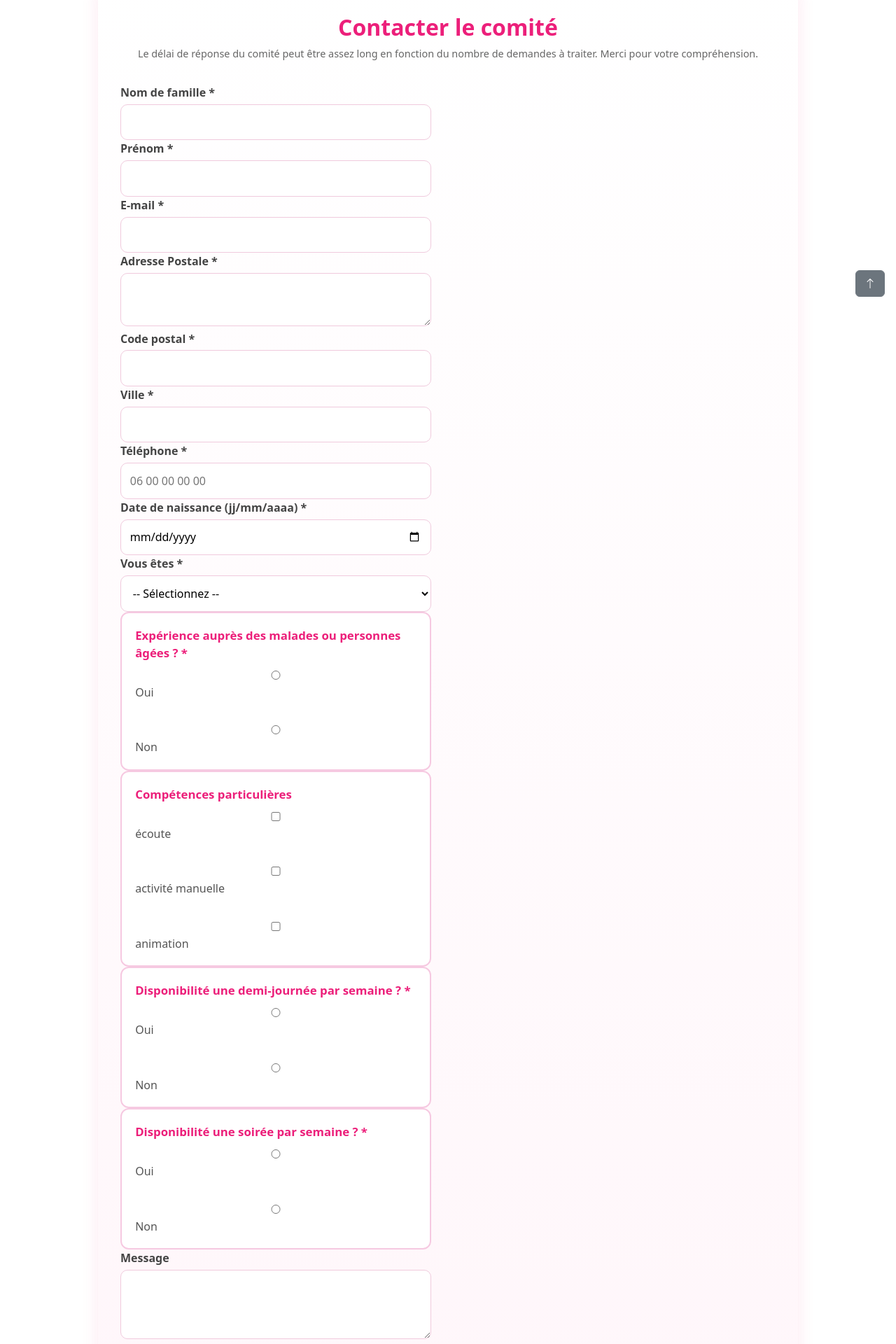
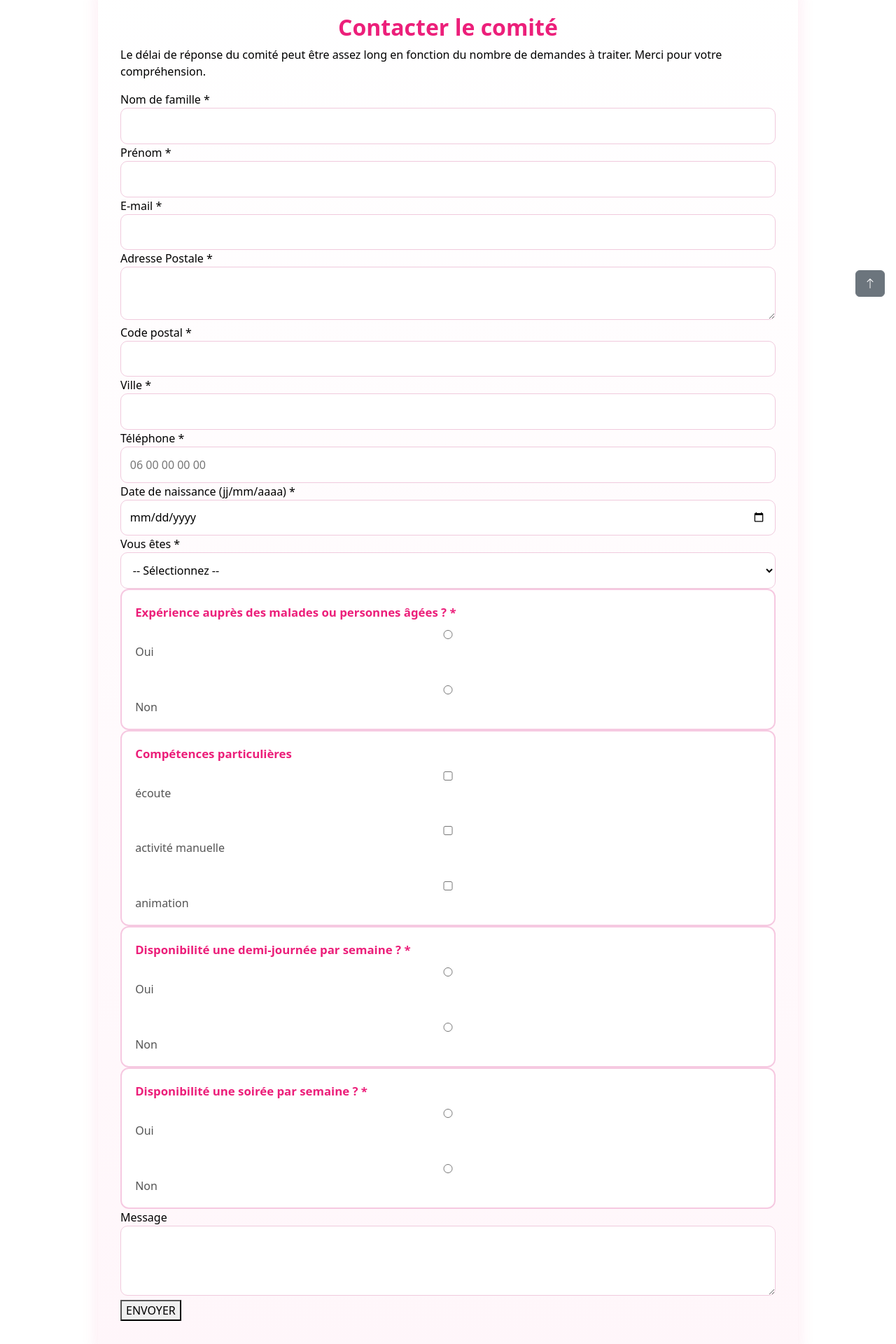
Before and after one commit to Kaidoat/SAE_S3, a PHP site: page /Benevole.html in a window 1280 px wide. Shown: the part 360-2280 px from the top of the page at 70% size. Run offline with PHP 8.4, Linux system fonts and the light colour scheme.

Commit message:
Update style.css

```diff
--- a/style.css
+++ b/style.css
@@ -192,26 +176,6 @@ main {
     margin-bottom: 0.5rem;
 }
 
-.small-note {
-    text-align: center;
-    font-size: 0.9rem;
-    color: #666;
-    margin-bottom: 2rem;
-}
-
-.benevole-form {
-    display: grid;
-    grid-template-columns: 1fr 1fr;
-    gap: 2rem 3rem;
-}
-
-/* Champs et labels */
-.form-group label {
-    font-weight: 600;
-    color: #444;
-    margin-bottom: 0.3rem;
-}
-
 input, textarea, select {
     border: 1.5px solid #f0cadd;
     border-radius: 10px;
@@ -256,37 +220,15 @@ fieldset label {
     color: #555;
 }
 
-/* 🌸 Champs larges */
-.full-width,
 .form-actions,
 fieldset {
     grid-column: 1 / -1;
-}
-
-/* 🌸 Bouton d’envoi */
-.btn-submit {
-    background-color: var(--rose);
-    color: white;
-    border: none;
-    padding: 0.9rem 2.5rem;
-    border-radius: 50px;
-    font-weight: 700;
-    font-size: 1rem;
-    letter-spacing: 0.5px;
-    text-transform: uppercase;
-    box-shadow: 0 4px 10px rgba(236, 31, 122, 0.3);
-    transition: all 0.3s ease;
 }
 
 .btn-submit:hover {
     background-color: #c7156d;
     transform: translateY(-2px);
     box-shadow: 0 6px 15px rgba(236, 31, 122, 0.4);
-}
-
-.form-actions {
-    text-align: center;
-    margin-top: 2rem;
 }
 
 /* 🌸 Responsive */
```
Also changed, not shown: other parts of style.css (+15 -16 lines).
